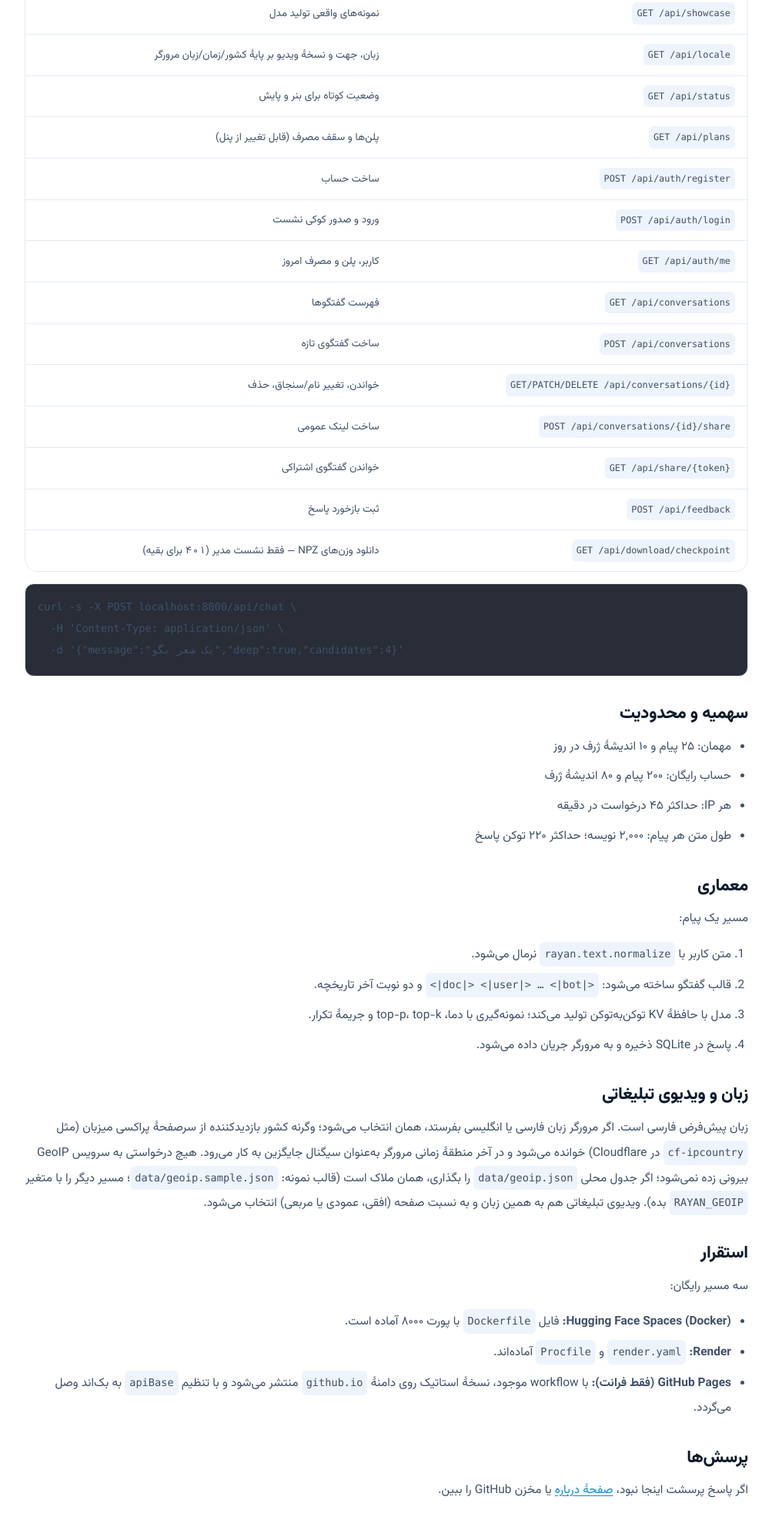
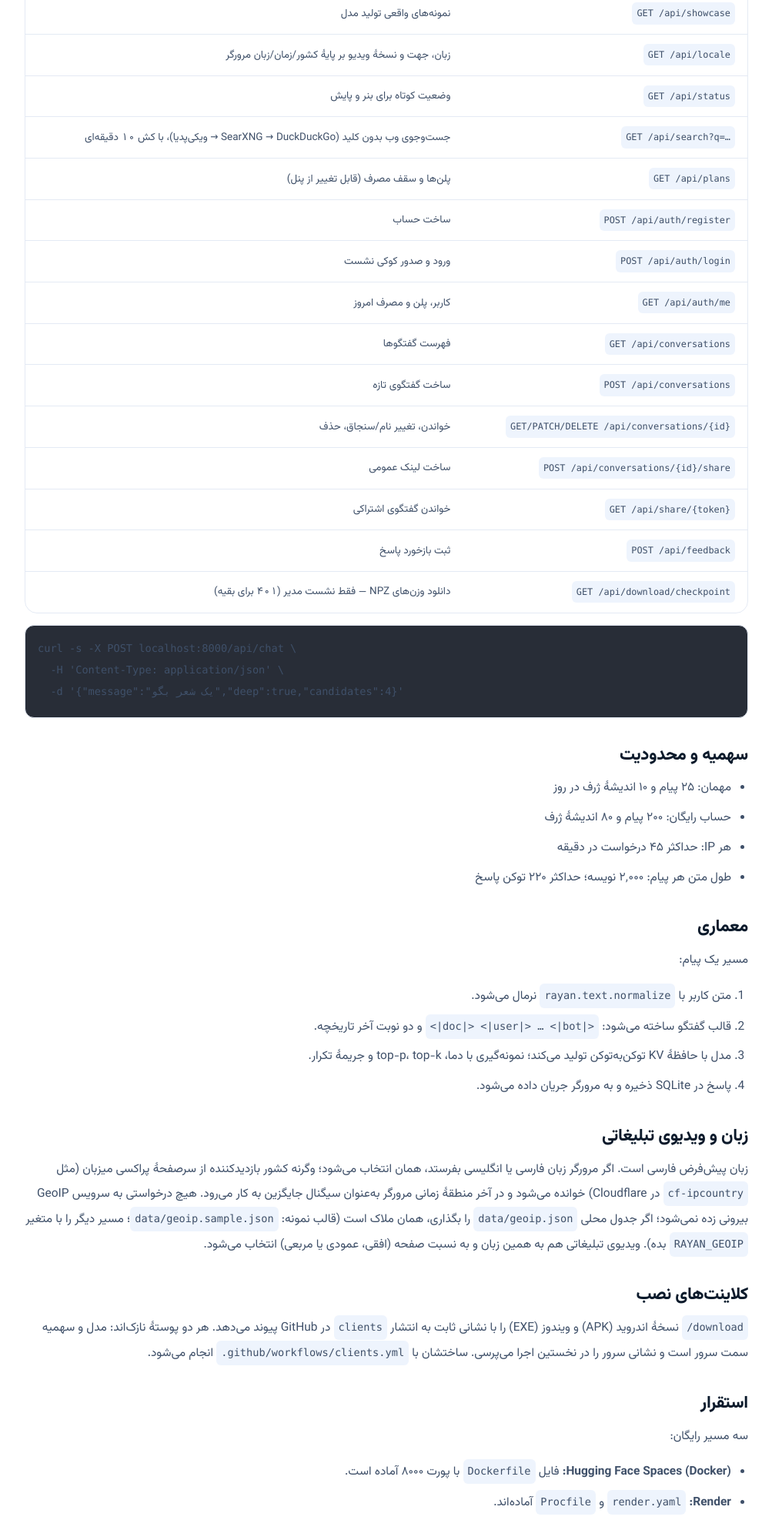
Before and after one commit to Taymaz1391/ai, a website: page web/static/docs.html in a window 1280 px wide. Shown: the part 1126-3101 px from the top of the page at 77% size, without its empty margins (18-1021 px from the left). Drawn offline with Linux system fonts and the light colour scheme; no server answers.

Commit message:
docs: بخش کلاینت‌ها در مستندات و آزمون پیوندهای صفحهٔ دانلود
Co-authored-by: arena-agent <297053741+arena-agent@users.noreply.github.com>

```diff
--- a/web/static/docs.html
+++ b/web/static/docs.html
@@ -79,6 +79,7 @@ python web/server.py --host 0.0.0.0 --port 8000</code></pre>
               <tr><td><code>GET /api/showcase</code></td><td>نمونه‌های واقعی تولید مدل</td></tr>
               <tr><td><code>GET /api/locale</code></td><td>زبان، جهت و نسخهٔ ویدیو بر پایهٔ کشور/زمان/زبان مرورگر</td></tr>
               <tr><td><code>GET /api/status</code></td><td>وضعیت کوتاه برای بنر و پایش</td></tr>
+              <tr><td><code>GET /api/search?q=…</code></td><td>جست‌وجوی وب بدون کلید (SearXNG → DuckDuckGo → ویکی‌پدیا)، با کش ۱۰ دقیقه‌ای</td></tr>
               <tr><td><code>GET /api/plans</code></td><td>پلن‌ها و سقف مصرف (قابل تغییر از پنل)</td></tr>
               <tr><td><code>POST /api/auth/register</code></td><td>ساخت حساب</td></tr>
               <tr><td><code>POST /api/auth/login</code></td><td>ورود و صدور کوکی نشست</td></tr>
@@ -124,6 +125,12 @@ python web/server.py --host 0.0.0.0 --port 8000</code></pre>
           (افقی، عمودی یا مربعی) انتخاب می‌شود.
         </p>
 
+        <h2 id="clients">کلاینت‌های نصب</h2>
+        <p><code>/download</code> نسخهٔ اندروید (APK) و ویندوز (EXE) را با نشانی ثابت به انتشار
+          <code>clients</code> در GitHub پیوند می‌دهد. هر دو پوستهٔ نازک‌اند: مدل و سهمیه سمت سرور است
+          و نشانی سرور را در نخستین اجرا می‌پرسی. ساختشان با
+          <code>.github/workflows/clients.yml</code> انجام می‌شود.</p>
+
         <h2 id="deploy">استقرار</h2>
         <p>سه مسیر رایگان:</p>
         <ul>
```
Also changed, not shown: README.md, 1 other file.
